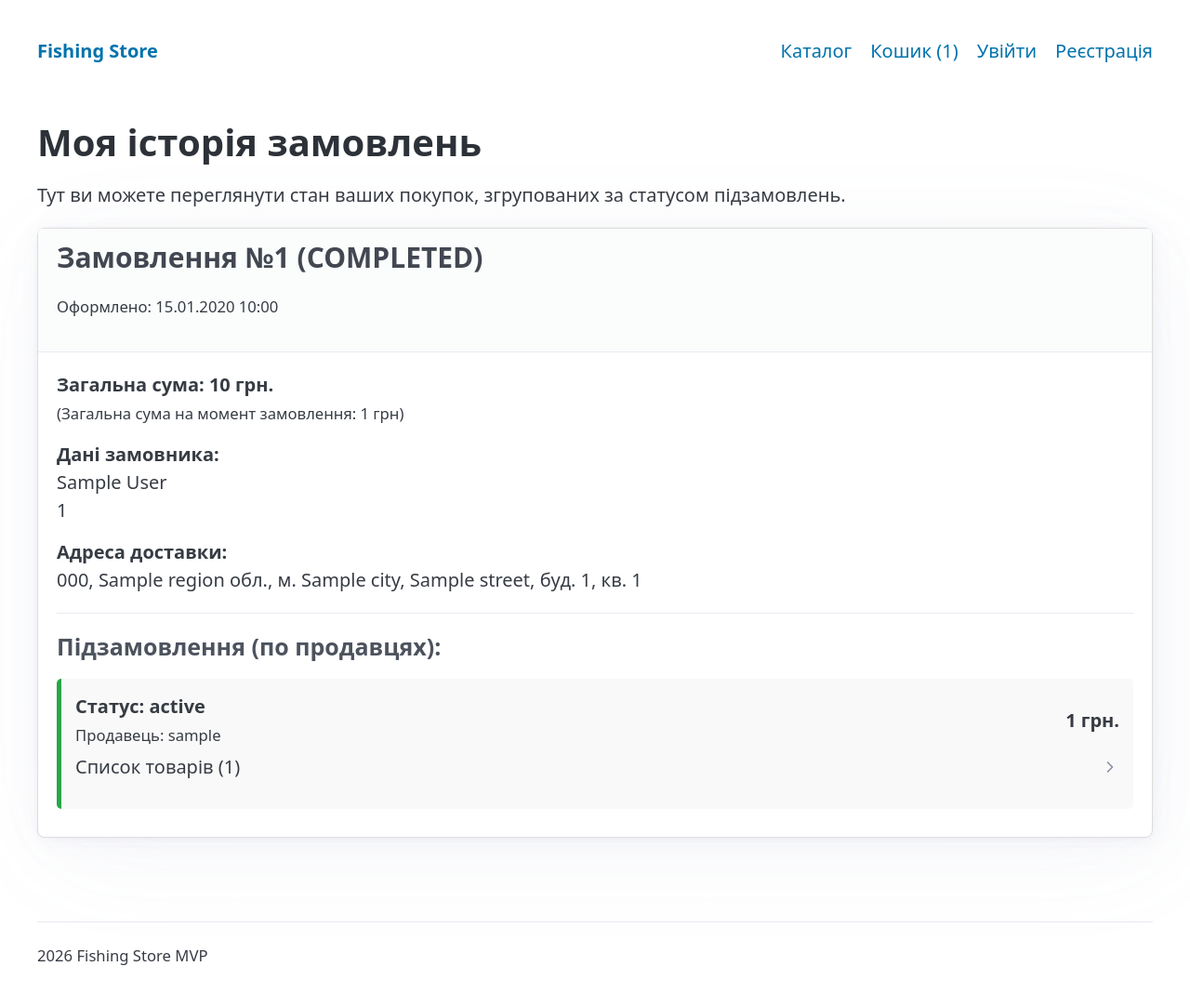
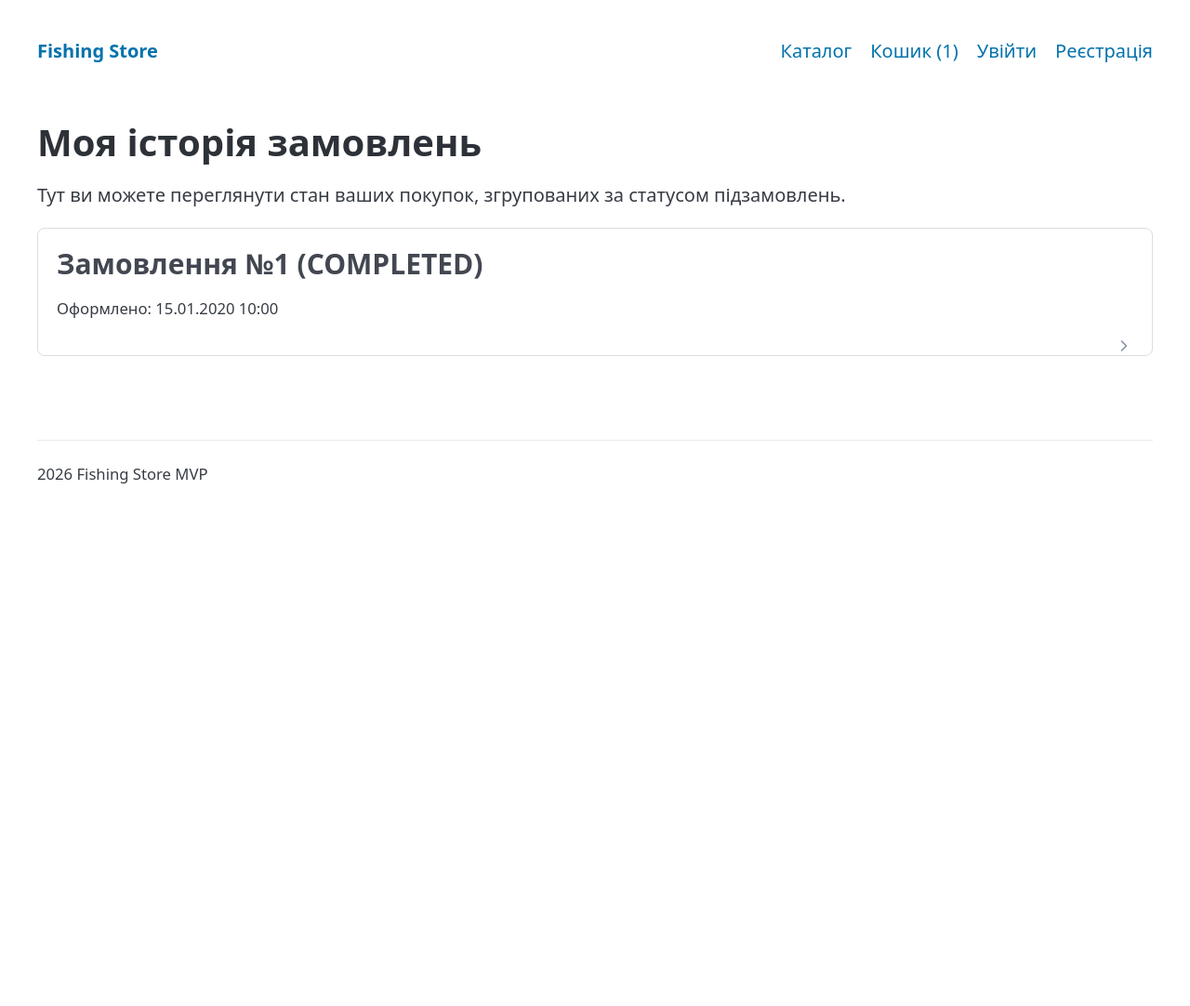
Before and after one commit to Solidarov/fishing-store, a Django app: template fishing_store/store/templates/store/order_history.html in a window 1280 px wide. Shown: the whole page at 93% size. After the commit the page ends 520 px from the top, so only its background shows below. Run offline with Django 3.2, Linux system fonts and the light colour scheme; the template is opened without the code that fills it: most values are stand-ins (such as "Sample title", 1, 10 or a date in 2020); some libraries are stand-ins or nearby versions.

Commit message:
ref: update order history template

```diff
--- a/fishing_store/store/templates/store/order_history.html
+++ b/fishing_store/store/templates/store/order_history.html
@@ -11,15 +11,16 @@
 <section>
     {% if orders %}
     {% for order in orders %}
-        <article style="border: 1px solid #ddd; padding: 20px; margin-bottom: 30px; border-radius: 8px;">
-            <header>
+    <details style="border: 1px solid #ddd; padding: 20px; margin-bottom: 30px; border-radius: 8px;">
+        <summary>
             <h3>Замовлення №{{ order.id }} ({{ order.status }})</h3>
             <p><small>Оформлено: {{ order.created_at|date:"d.m.Y H:i" }}</small></p>
-            </header>
-
+        </summary>
+        <hr />
+        <div>
             <div>
                 <strong>Загальна сума: {{ order.effective_price }} грн.</strong><br>
-                <small>(Загальна сума на момент замовлення: {{ order.total_price }} грн)</small>
+                <small>(На момент замовлення: {{ order.total_price }} грн)</small>
             </div>
 
             <div style="margin-top: 15px;">
@@ -30,14 +31,15 @@
 
             <div style="margin-top: 15px;">
                 <strong>Адреса доставки:</strong><br>
-                {{ order.postal_code }}, {{ order.region }} обл., м. {{ order.city }}, {{ order.street }}, буд. {{ order.house_num }}{% if order.flat_num %}, кв. {{ order.flat_num }}{% endif %}
+                {{ order.postal_code }}, {{ order.region }} обл., м. {{ order.city }}, {{ order.street }}, буд. {{
+                order.house_num }}{% if order.flat_num %}, кв. {{ order.flat_num }}{% endif %}
             </div>
 
             <hr>
 
             <h4>Підзамовлення (по продавцях):</h4>
             {% for sub_order in order.sub_orders.all %}
-            <div style="background: #f9f9f9; padding: 15px; margin-bottom: 10px; border-radius: 5px; border-left: 5px solid
+            <div style="border: 1px solid #ddd; padding: 15px; margin-bottom: 10px; border-radius: 5px; border-left: 5px solid
                     {% if sub_order.status == 'PENDING' %} #ffcc00
                     {% elif sub_order.status == 'SENT' %}#007bff
                     {% elif sub_order.status == 'COMPLETED' %} #28a745
@@ -67,13 +69,15 @@
 
             {% if order.can_be_canceled %}
             <footer style="margin-top: 20px;">
-                    <form action="{% url 'store:cancel_order' order.id %}" method="post" onsubmit="return confirm('Ви впевнені, що хочете скасувати доступні частини замовлення?');">
+                <form action="{% url 'store:cancel_order' order.id %}" method="post"
+                    onsubmit="return confirm('Ви впевнені, що хочете скасувати доступні частини замовлення?');">
                     {% csrf_token %}
                     <button type="submit" class="contrast">Скасувати замовлення</button>
                 </form>
             </footer>
             {% endif %}
-        </article>
+        </div>
+    </details>
     {% endfor %}
     {% else %}
     <p>Ви ще не робили замовлень. <a href="{% url 'store:product_list' %}">Повернутися до магазину</a>.</p>
```
Lines whose indentation alone changed are shown as unchanged.
